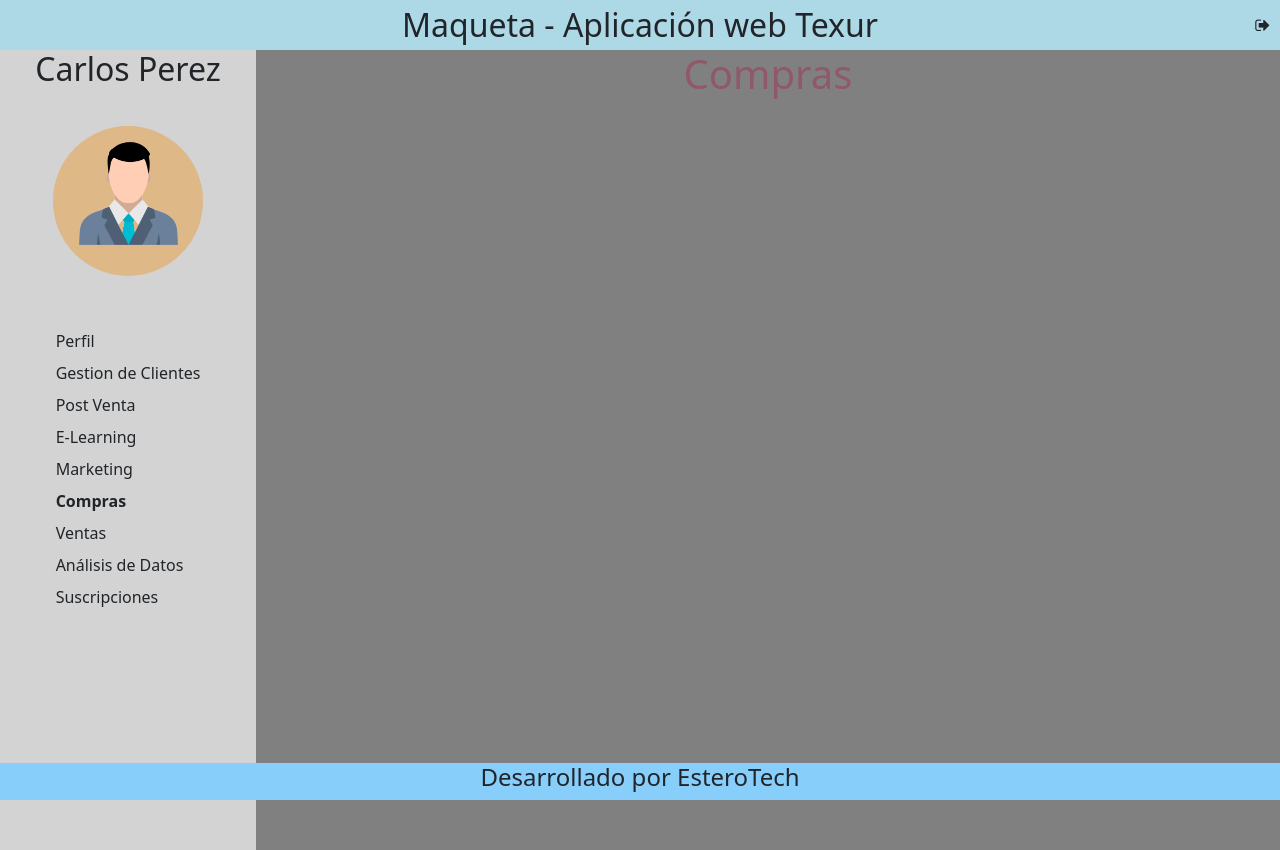
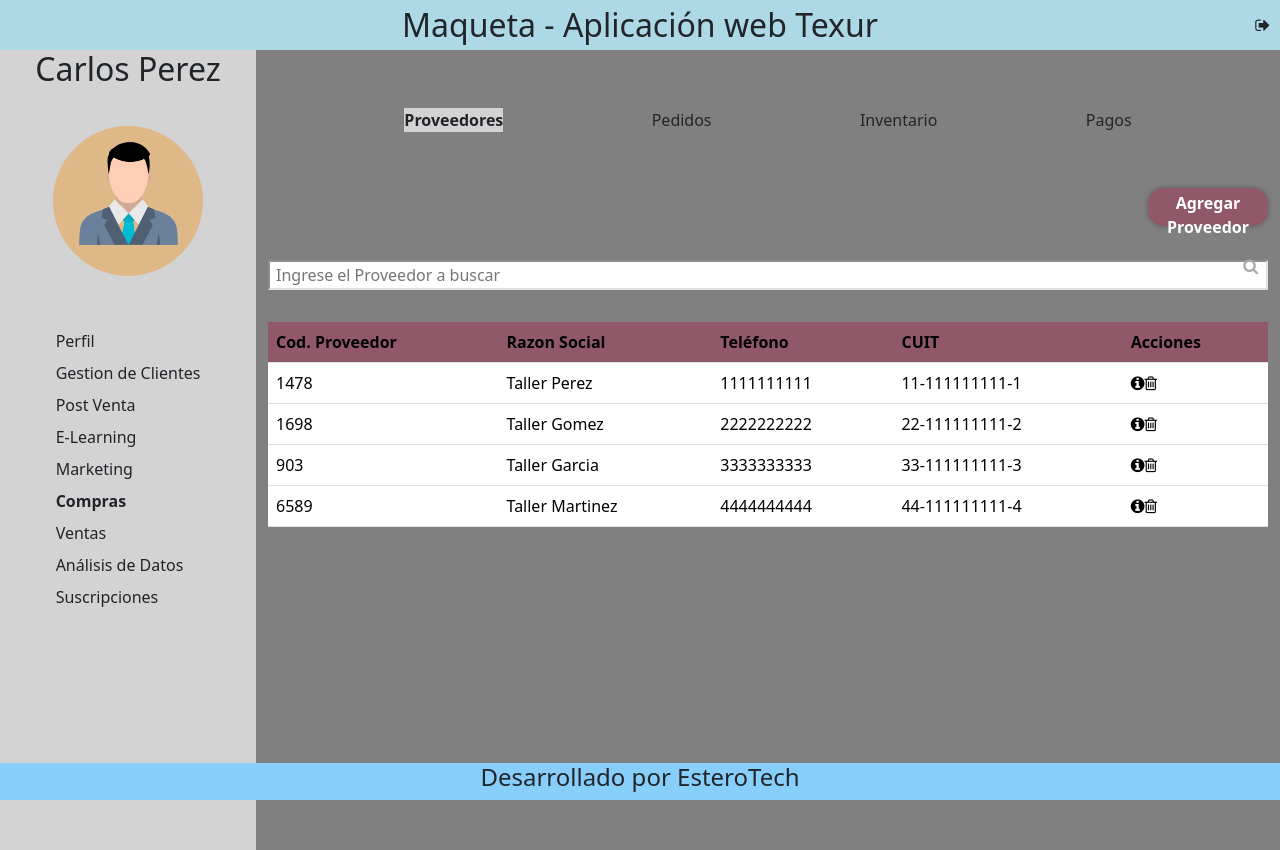
Before and after one commit to TanatosAlado/maquetaTexur, an Angular app: page /distribuidor in a window 1280 px wide. Both pictures are taken after a click on the item "Compras". Built offline with nearby package versions, Linux system fonts and the light colour scheme.

Commit message:
fix agregando compras en distribuidor

```diff
--- a/src/app/components/distribuidor/distribuidor.component.html
+++ b/src/app/components/distribuidor/distribuidor.component.html
@@ -14,14 +14,11 @@
                     [class.active]="selected === 'perfilDistribuidor'">Perfil</li>
                 <li (click)="cambio('gestionCliente'); seleccionar('gestionCliente')"
                     [class.active]="selected === 'gestionCliente'">Gestion de Clientes</li>
-                    <li (click)="cambio('postVenta'); seleccionar('postVenta')"
-                        [class.active]="selected === 'postVenta'">
+                <li (click)="cambio('postVenta'); seleccionar('postVenta')" [class.active]="selected === 'postVenta'">
                     Post Venta</li>
-                    <li (click)="cambio('eLearning'); seleccionar('eLearning')"
-                        [class.active]="selected === 'eLearning'">
+                <li (click)="cambio('eLearning'); seleccionar('eLearning')" [class.active]="selected === 'eLearning'">
                     E-Learning</li>
-                    <li (click)="cambio('marketing'); seleccionar('marketing')"
-                        [class.active]="selected === 'marketing'">
+                <li (click)="cambio('marketing'); seleccionar('marketing')" [class.active]="selected === 'marketing'">
                     Marketing</li>
                 <li (click)="cambio('compras'); seleccionar('compras')" [class.active]="selected === 'compras'">
                     Compras
@@ -424,7 +421,59 @@
             <H1>Marketing</H1>
         </div>
         <div *ngIf="compras" class="elearning">
-                <h1>Compras</h1>
+            <ul class="menuPostVenta">
+                <li (click)="cambioCompra('proveedoresCompra'); seleccionarCompra('proveedoresCompra')"
+                    [class.active]="selectedCompra === 'proveedoresCompra'">Proveedores</li>
+                <li (click)="cambioCompra('pedidosCompra'); seleccionarCompra('pedidosCompra')"
+                    [class.active]="selectedCompra === 'pedidosCompra'">Pedidos</li>
+                <li (click)="cambioCompra('inventarioCompra'); seleccionarCompra('inventarioCompra')"
+                    [class.active]="selectedCompra === 'inventarioCompra'">Inventario</li>
+                <li (click)="cambioCompra('pagosCompra'); seleccionarCompra('pagosCompra')"
+                    [class.active]="selectedCompra === 'pagosCompra'">Pagos</li>
+            </ul>
+        </div>
+        <div *ngIf="proveedoresCompra" class="container">
+            <div class="addGarantia">
+                <button>Agregar Proveedor</button>
+            </div>
+            <div class="input-container table">
+
+                <br>
+                <input class="table" type="text" placeholder="Ingrese el Proveedor a buscar">
+                <i class="fa fa-search" aria-hidden="true"></i>
+            </div>
+            <br>
+            <table class="table">
+                <thead>
+                    <tr>
+                        <th style="background-color:  #905868;" scope="col">Cod. Proveedor</th>
+                        <th style="background-color:  #905868;" scope="col">Razon Social</th>
+                        <th style="background-color:  #905868;" scope="col">Teléfono</th>
+                        <th style="background-color:  #905868;" scope="col">CUIT</th>
+                        <th style="background-color:  #905868;" scope="col">Acciones</th>
+                    </tr>
+                </thead>
+                <tbody>
+                    <tr *ngFor="let proveedores of arrayProveedores">
+                        <td>{{proveedores.codigo}}</td>
+                        <td>{{proveedores.razon}}</td>
+                        <td>{{proveedores.telefono}}</td>
+                        <td>{{proveedores.cuit}}</td>
+                        <td (click)="mostrarGraficoProveedor()" style="cursor: pointer;"><i class="fa fa-info-circle"
+                                aria-hidden="true"></i>
+                            <i (click)="borrarProveedor()" class="fa fa-trash-o" aria-hidden="true"></i>
+                    </tr>
+
+                </tbody>
+            </table>
+            <br>
+            <div *ngIf="graficoProveedor" style="text-align: center;">
+                <h2>
+                    <br>
+                    "Estadisticas Proveedor"
+                </h2>
+                <img src="../../../assets/datos proveedores.jpg">
+            </div>
         </div>
         <div *ngIf="ventas" class="mensajero">
             <H1>Ventas</H1>
--- a/src/app/components/distribuidor/distribuidor.component.ts
+++ b/src/app/components/distribuidor/distribuidor.component.ts
@@ -20,6 +20,7 @@ export class DistribuidorComponent {
   compartirCurso: boolean =false
   selected: string = 'perfilDistribuidor'
   selectedPV: string = 'garantiasPV'
+  selectedCompra: string = 'proveedoresCompra'
   arrayClientes: any[] = [{nombre: 'Juan', apellido:'Perez', cuit: '11-111111111-1',telefono:123456789},{nombre: 'Manuel', apellido:'Gomez', cuit: '22-111111111-2',telefono:987654321},{nombre: 'Mauro', apellido:'Garcia', cuit: '33-111111111-3',telefono:789789788},{nombre: 'Alberto', apellido:'Sanchez', cuit: '44-111111111-4',telefono:478885547},]
   arrayCursos:any[]=[{nombrecurso:'Curso 1',tipo:'../../../assets/video.png',duracion:'40 hs'},{nombrecurso:'Curso 2',tipo:'../../../assets/pdf.png',duracion:'5 hs'},{nombrecurso:'Curso 3',tipo:'../../../assets/pp.png',duracion:'16 hs'},{nombrecurso:'Curso 4',tipo:'../../../assets/video.png',duracion:'8 hs'}]
   prodAdquiridos: any[] = [{fecha: '09/09/2021', producto: 'Tester hidráulico', garantia: 'No'},{fecha: '03/10/2022', producto: 'Sopladora', garantia:'No'},{fecha: '09/01/2024', producto: 'Extractor', garantia:'Si'}]
@@ -28,7 +29,7 @@ export class DistribuidorComponent {
     {ngarantia: '694', producto: 'Restablecedor señal', cliente: 'Service Haroldos', desde: '03/09/2023', hasta: '03/09/2024', condicion: 'Reubicación', cobertura: 'Defectos en fabricación'}]
 
   serviceAgenda: any[] = [{fecha: '30/05/2024', tipo: 'Mantenimiento', cliente: 'Taller Galicia', estado: 'En Ejecución', tecnico: 'Carlos', recursos: 'En Stock'},{fecha: '01/06/2024', tipo: 'Reparación', cliente: 'Taller privado', estado: 'En Espera', tecnico: 'Carlos', recursos: 'En Stock'},{fecha: '7/6/2024', tipo: 'Mantenimiento', cliente: 'Taller MetroFe', estado: 'En Espera', tecnico: 'Carlos', recursos: 'Gestionados'},{fecha: '3/06/2024', tipo: 'Mantenimiento', cliente: 'Taller Lopez', estado: 'En Espera', tecnico: 'Carlos', recursos: 'Gestionados'}]
-
+  arrayProveedores:any[]=[{codigo:1478,razon:'Taller Perez',telefono:1111111111,cuit:'11-111111111-1'},{codigo:1698,razon:'Taller Gomez',telefono:2222222222,cuit:'22-111111111-2'},{codigo:903,razon:'Taller Garcia',telefono:3333333333,cuit:'33-111111111-3'},{codigo:6589,razon:'Taller Martinez',telefono:4444444444,cuit:'44-111111111-4'}]
 
   detallar: boolean = false
 
@@ -39,6 +40,11 @@ export class DistribuidorComponent {
   informacionPV: boolean = false
   contratosPV: boolean = false
   analisisPV: boolean = false
+  proveedoresCompra:boolean=true
+  pedidosCompra:boolean=false
+  inventarioCompra:boolean=false
+  pagosCompra:boolean=false
+  graficoProveedor:Boolean=false
 
 
   constructor(private router: Router){
@@ -71,6 +77,29 @@ export class DistribuidorComponent {
         break;
       case 'analisisPV':
         this.analisisPV= true
+        break;
+    }
+  }
+
+  cambioCompra(parametro: string){
+    this.proveedoresCompra = false
+    this.pedidosCompra = false
+    this.inventarioCompra = false
+    this.pagosCompra = false
+
+
+    switch (parametro) {
+      case 'proveedoresCompra':
+      this.proveedoresCompra = true
+      break;
+      case 'pedidosCompra':
+        this.pedidosCompra = true
+        break;
+      case 'inventarioCompra':
+        this.inventarioCompra = true
+        break;
+      case 'pagosCompra':
+        this.pagosCompra = true
         break;
     }
   }
@@ -129,6 +158,10 @@ export class DistribuidorComponent {
     this.selectedPV = seccion;
   }
 
+  seleccionarCompra(seccion: string) {
+    this.selectedCompra = seccion;
+  }
+
   actualizar(){
 
   }
@@ -182,4 +215,11 @@ mensajeCurso(){
   this.detallar = false
 }
 
+borrarProveedor(){
+  alert('Proveedor borrado con éxito')
+  this.detallar = false
 }
+mostrarGraficoProveedor(){
+this.graficoProveedor=true
+}
+}
```
Also changed, not shown: src/assets/datos proveedores.jpg (added). Lines whose indentation alone changed are shown as unchanged.
